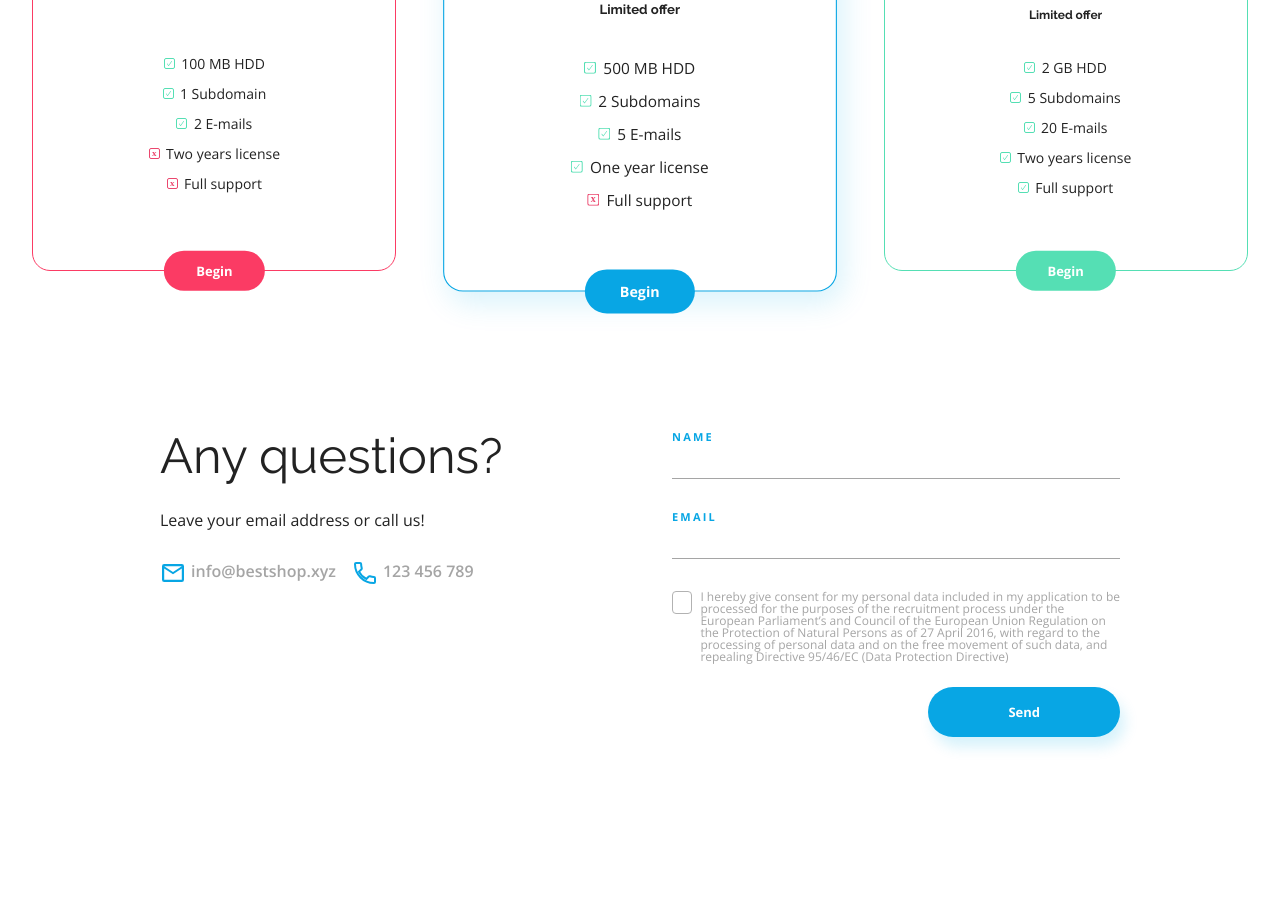
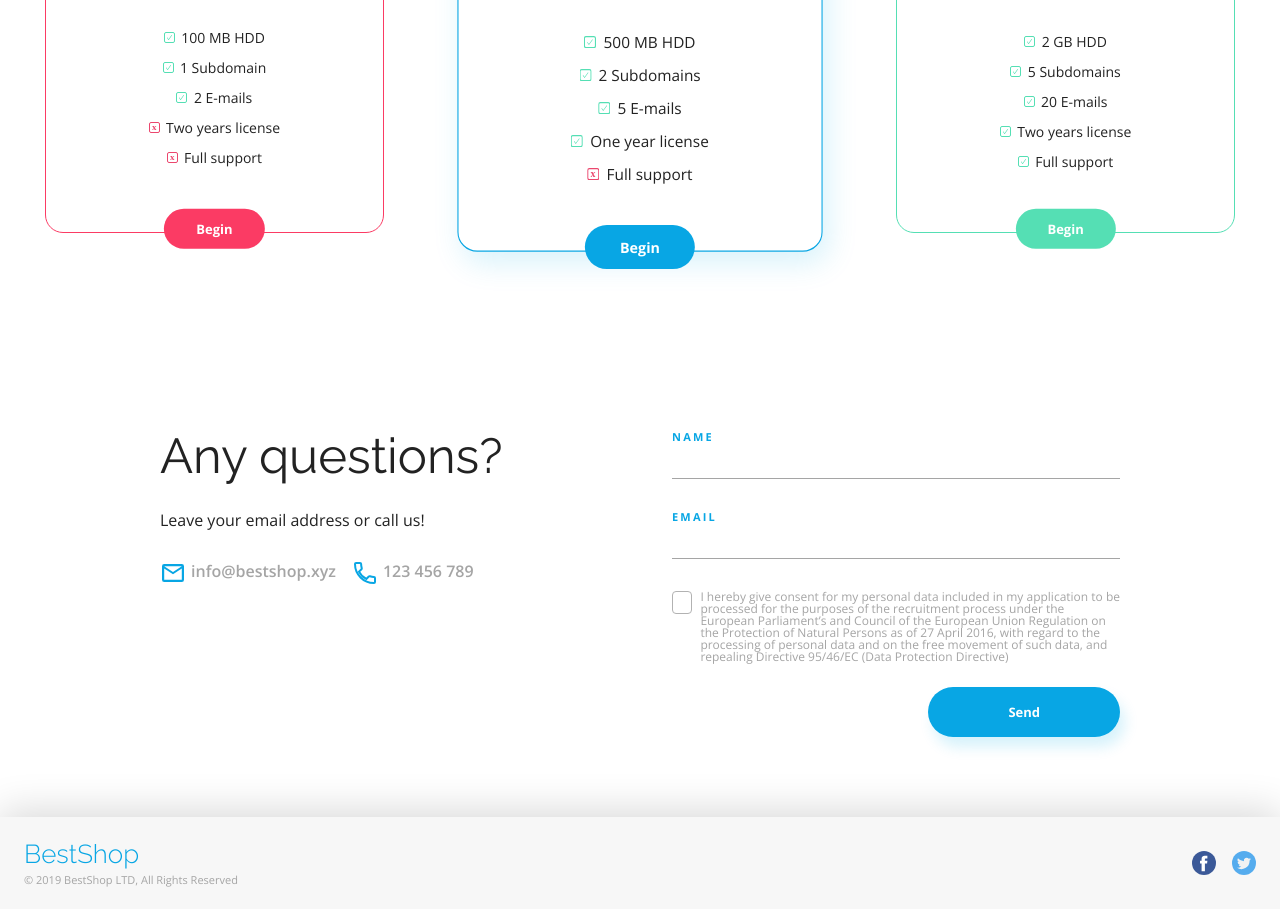
Before and after one commit to GabCzek/BestShop, a plain HTML site: page index.html in a window 1280 px wide. Shown: the part 2999-3908 px from the top of the page. Before the commit the page ends 3816 px from the top, so only its background shows below. Drawn offline with nearby package versions, Linux system fonts and the light colour scheme.

Commit message:
Footer added and styled

```diff
--- a/css/style.css
+++ b/css/style.css
@@ -29,7 +29,6 @@
 header {
     width: 100%;
     box-shadow: 0px 3px 6px #00000029;
-
 }
 
 .main--nav {
@@ -357,7 +356,7 @@ header {
 .pricing-container {
     display: flex;
     flex-direction: column;
-    padding: 6% 0 10% 0;
+    padding: 6% 0 13% 0;
 }
 
 .pricing-container h2 {
@@ -374,7 +373,7 @@ header {
 }
 
 .pricing-article {
-    padding: 4% 9%;
+    padding: 2% 8% 3% 8%;
     border-radius: 18px;
     position: relative;
     display: flex;
@@ -469,6 +468,10 @@ header {
     transform: translate(-50%, -50%);
 }
 
+.pricing-boxes button:active {
+    box-shadow: 2px 2px 3px var(--color-black) inset;
+}
+
 .pricing-basic button {
     background-color: var(--color-redish);
 }
@@ -552,6 +555,7 @@ form h3 {
 
 .consent_label {
     display: flex;
+    cursor: pointer;
 }
 
 #consent + span {
@@ -588,3 +592,40 @@ form button {
     box-shadow: 5px 10px 14px var(--color-primary-shadow);
     align-self: end;
 }
+
+form button:active {
+    box-shadow: 2px 2px 3px var(--color-black) inset;
+}
+
+/*FOOTER*/
+
+footer{
+    box-shadow: 0px -5px 40px #00000029;
+    background-color: var(--color-light-grey);
+}
+
+.footer_container {
+    display: flex;
+    justify-content: space-between;
+    padding: 1.5rem;
+}
+
+.copyright h2 {
+    font-family: var(--main-font);
+    font-size: 26px;
+    color: var(--color-primary);
+    font-weight: 300;
+    margin-bottom: 0.4rem;
+}
+
+.copyright p {
+    font-family: var(--secondary-font);
+    font-size: 11px;
+    color: var(--color-grey);
+}
+
+.social--media {
+    display: flex;
+    gap: 1rem;
+    align-items: center;
+}
--- a/index.html
+++ b/index.html
@@ -109,7 +109,7 @@
         <div class="pricing-boxes">
             <article class="pricing-article pricing-basic">
                 <h3>Basic</h3>
-                <span>&#36; 0</span>
+                <span>&#36;0</span>
                 <ul>
                     <li class="ckechmark">100 MB HDD</li>
                     <li class="ckechmark">1 Subdomain</li>
@@ -121,7 +121,7 @@
             </article>
             <article class="pricing-article pricing-prof">
                 <h3>Professional</h3>
-                <span>&#36; 25</span>
+                <span>&#36;25</span>
                 <p>Limited offer</p>
                 <ul>
                     <li class="ckechmark">500 MB HDD</li>
@@ -134,7 +134,7 @@
             </article>
             <article class="pricing-article pricing-premium">
                 <h3>Premium</h3>
-                <span>&#36; 60</span>
+                <span>&#36;60</span>
                 <p>Limited offer</p>
                 <ul>
                     <li class="ckechmark">2 GB HDD</li>
@@ -178,7 +178,7 @@
                 <label for="consent" class="consent_label">
                     <input id="consent" type="checkbox" />
                     <span>
-                        <img src="assets/Checkmark.svg">
+                        <img src="assets/Checkmark.svg" alt="checkmark icon">
                     </span>
                     <p> I hereby give consent for my personal data included in my application to be processed for the purposes of the recruitment process under the European Parliament’s and Council of the European Union Regulation on the Protection of Natural Persons as of 27 April 2016, with regard to the processing of personal data and on the free movement of such data, and repealing Directive 95/46/EC (Data Protection Directive)
                     </p>
@@ -189,5 +189,22 @@
     </div>
 </section>
 
+<footer>
+    <div class="container footer_container">
+        <div class="copyright">
+            <h2>BestShop</h2>
+            <p>© 2019 BestShop LTD, All Rights Reserved</p>
+        </div>
+        <div class="social--media">
+            <a href="https://www.facebook.com/" target="_blank">
+                <img src="assets/Facebook.svg" alt="facebook logo">
+            </a>
+            <a href="https://www.twitter.com/" target="_blank">
+                <img src="assets/Twitter.svg" alt="twitter logo">
+            </a>
+        </div>
+    </div>
+</footer>
+
 </body>
 </html>
```
